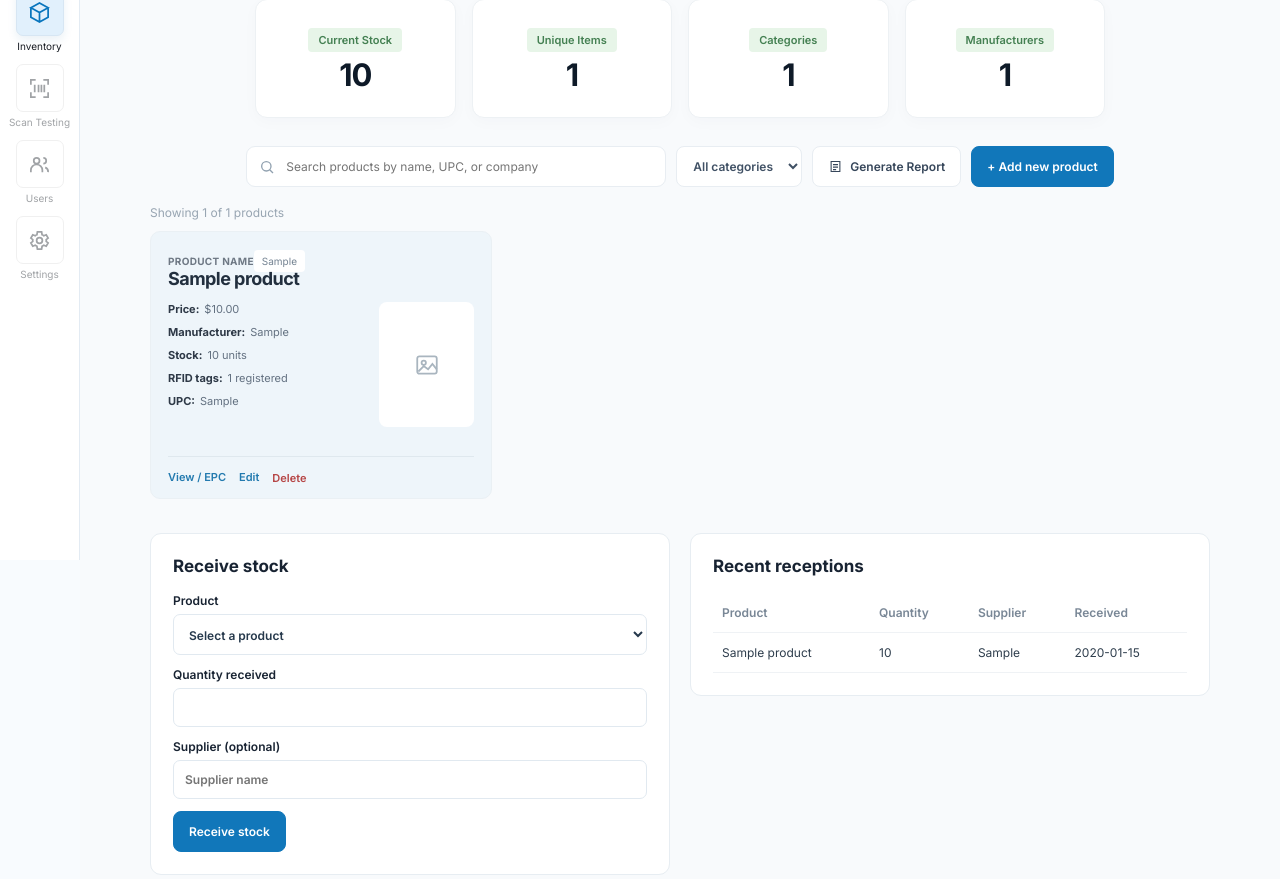
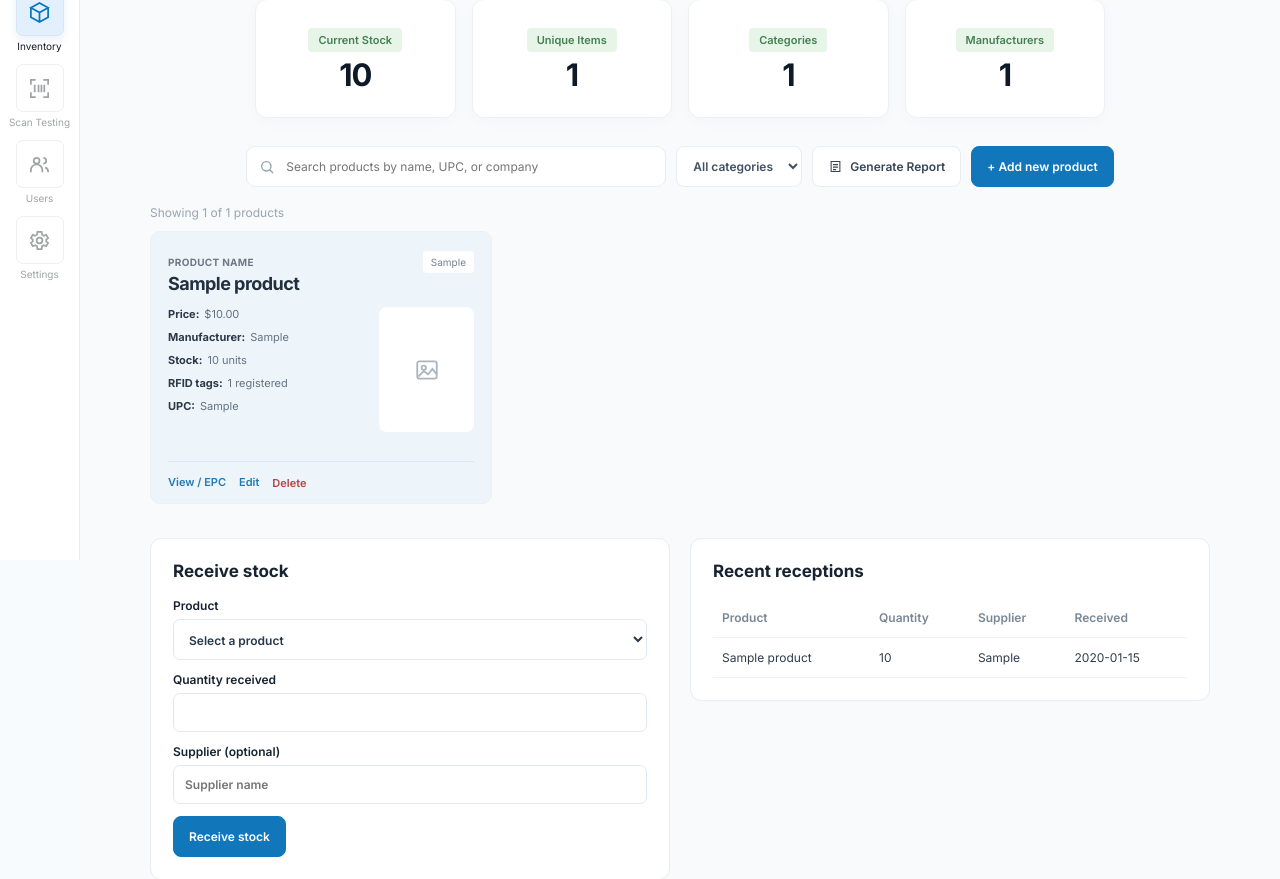
Before and after one commit to fairozaly/IoT-Project, a Flask app: page /inventory in a window 1280 px wide. Shown: the part 240-1119 px from the top of the page. Run offline with Flask 3, Linux system fonts and the light colour scheme; the visitor is signed in with stand-in values (Sample User, id 1); data comes from the database, SQL or seed files in the repository; tables that the repository leaves empty hold one stand-in row (values such as "Sample post"); data that the repository does not hold is empty.

Commit message:
fix category

```diff
--- a/static/css/style.css
+++ b/static/css/style.css
@@ -1406,8 +1406,8 @@ body.dark-mode .fd-status {
 .product-tile {
     display: flex;
     flex-direction: column;
+    align-items: stretch;
     min-width: 0;
-
     padding: 19px 17px 13px;
 
     background: #eef5fa;
@@ -1415,6 +1415,21 @@ body.dark-mode .fd-status {
     border-radius: 10px;
 }
 
+.product-tile-header {
+    display: flex;
+    justify-content: space-between;
+    align-items: center;
+    width: 100%;
+    gap: 10px;
+}
+
+.product-tile-top {
+    display: flex;
+    justify-content: space-between;
+    align-items: center;
+    width: 100%;
+    gap: 10px;
+}
 
 .product-tile-label {
     font-size: 10px;
@@ -1424,16 +1439,17 @@ body.dark-mode .fd-status {
 }
 
 .product-category {
+    display: inline-block;
+    flex-shrink: 0;
+    margin-left: auto;
     max-width: 60%;
     padding: 5px 8px;
 
     background: #fff;
     color: #748392;
 
-    margin-left: auto;
     font-size: 10px;
     text-align: right;
-
     border-radius: 4px;
 
     overflow: hidden;
@@ -1494,7 +1510,6 @@ body.dark-mode .fd-status {
     overflow-wrap: anywhere;
 }
 
-/* Product Image */
 .product-image-placeholder {
     display: grid;
     place-items: center;
@@ -1555,7 +1570,6 @@ body.dark-mode .fd-status {
     text-decoration: underline;
 }
 
-/* Empty State */
 .products-empty {
     margin: 15px 0;
     padding: 35px 20px;
```
